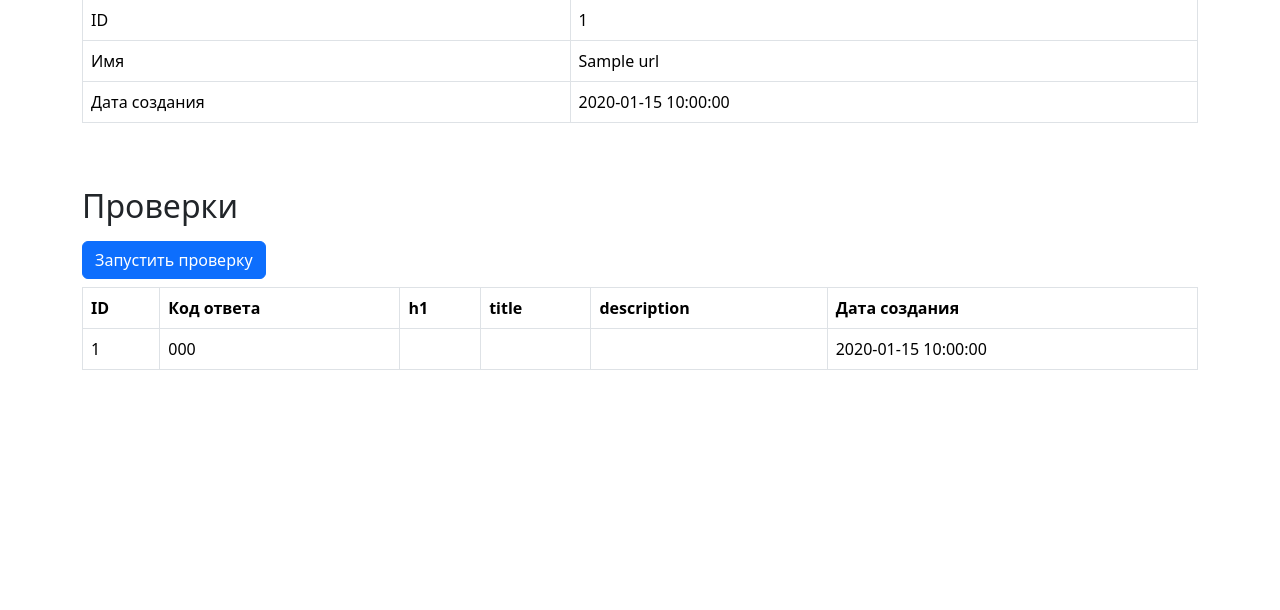
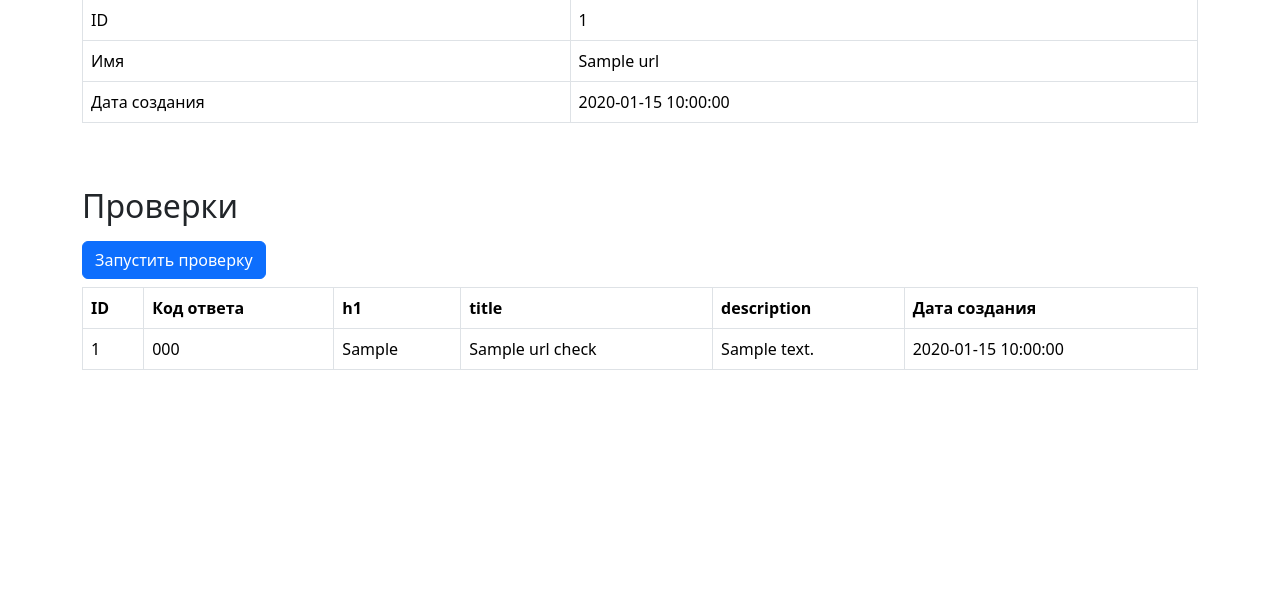
Before and after one commit to Blind-Beast/python-project-83, a Flask app: page /urls/1 in a window 1280 px wide. Shown: the part 129-739 px from the top of the page. Run offline with Flask 3, Linux system fonts and the light colour scheme; a database or web service that is not in the repository returns one stand-in record (Sample ...); some libraries are stand-ins or nearby versions.

Commit message:
add title, description

```diff
--- a/database.sql
+++ b/database.sql
@@ -4,7 +4,7 @@ DROP TABLE url_checks;
 CREATE TABLE IF NOT EXISTS urls (
     id SERIAL PRIMARY KEY,
     name VARCHAR(255) NOT NULL,
-    created_at TIMESTAMP NOT NULL
+    created_at DATE NOT NULL
 );
 
 CREATE TABLE IF NOT EXISTS url_checks (
@@ -14,5 +14,5 @@ CREATE TABLE IF NOT EXISTS url_checks (
     h1 VARCHAR(255),
     title VARCHAR(255),
     description VARCHAR(255),
-    created_at TIMESTAMP NOT NULL
+    created_at DATE NOT NULL
 );
--- a/page_analyzer/app.py
+++ b/page_analyzer/app.py
@@ -55,7 +55,7 @@ def urls_post():
     url_data['name'] = norm_url
     row = repo.get_by_term(url_data['name'])
     if row:
-        flash('Страница уже существует', 'warning')
+        flash('Страница уже существует', 'info')
         return redirect(url_for("urls_show", id=row['id']))
     new_id = repo.save(url_data)
     flash('Страница успешно добавлена', 'success')
@@ -65,11 +65,11 @@ def urls_post():
 @app.post('/urls/<id>/checks')
 def urls_checks_post(id):
     url = repo.find(id)
-    response = requests.get(url['name'])
     try:
+        response = requests.get(url['name'])
         response.raise_for_status()
     except requests.exceptions.RequestException:
-        flash('Произошла ошибка при проверке', 'warning')
+        flash('Произошла ошибка при проверке', 'danger')
         return redirect(url_for("urls_show", id=id))
     check_result = check(response)
     repo_checks.save(id, check_result)
@@ -117,9 +117,21 @@ def normalize_url(url):
 def check(response):
     result = {}
     result["status_code"] = response.status_code
-    bs = BeautifulSoup(response.text, "html.parser")
-    if bs.find('h1'):
-        result["h1"] = bs.find('h1').text
+    html_content = response.text
+    soup = BeautifulSoup(html_content, "html.parser")
+    title = soup.find("title")
+    if title:
+        result["title"] = title.string
+    else:
+        result["title"] = ''
+    h1 = soup.find("h1")
+    if h1:
+        result["h1"] = h1.string
     else:
         result["h1"] = ''
+    description = soup.css.select('meta[name="description"]')
+    if description:
+        result["description"] = description[0]["content"]
+    else:
+        result["description"] = ''
     return result
--- a/page_analyzer/templates/urls/show.html
+++ b/page_analyzer/templates/urls/show.html
@@ -49,9 +49,9 @@
                 <tr>
                     <td>{{ url_check.id }}</td>
                     <td>{{ url_check.status_code }}</td>
-                    <td> </td>
-                    <td> </td>
-                    <td> </td>
+                    <td>{{ url_check.h1 }}</td>
+                    <td>{{ url_check.title }}</td>
+                    <td>{{ url_check.description }}</td>
                     <td>{{ url_check.created_at }}</td>
                 </tr>
                 {% endfor %}
--- a/page_analyzer/url_check_repository.py
+++ b/page_analyzer/url_check_repository.py
@@ -36,11 +36,13 @@ class UrlCheckRepository:
             with conn.cursor() as cur:
                 cur.execute(
                     "INSERT INTO url_checks ("
-                    "url_id, status_code, h1, created_at) "
-                    "VALUES (%s, %s, %s, %s) RETURNING id",
+                    "url_id, status_code, h1, title, description, created_at) "
+                    "VALUES (%s, %s, %s, %s, %s, %s) RETURNING id",
                     (url_id,
                     check_result['status_code'],
                     check_result['h1'],
+                    check_result['title'],
+                    check_result['description'],
                     date.today())
                 )
                 url_check_id = cur.fetchone()[0]
```
Also changed, not shown: other parts of page_analyzer/templates/urls/show.html (+1 -1 lines).
